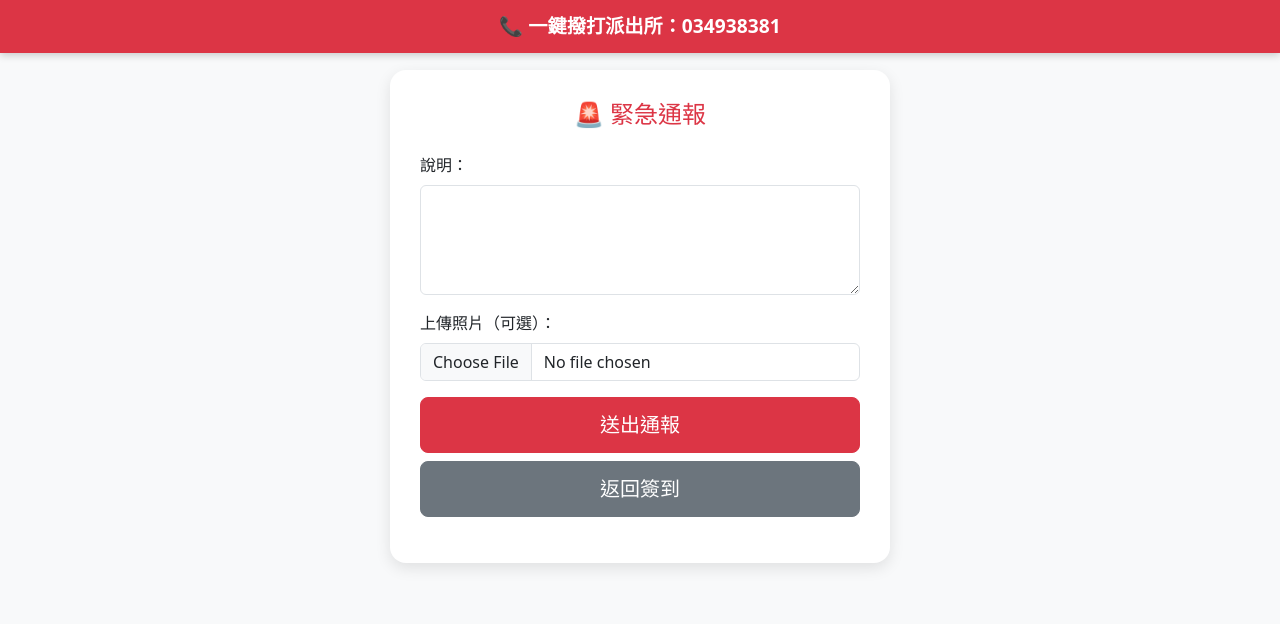
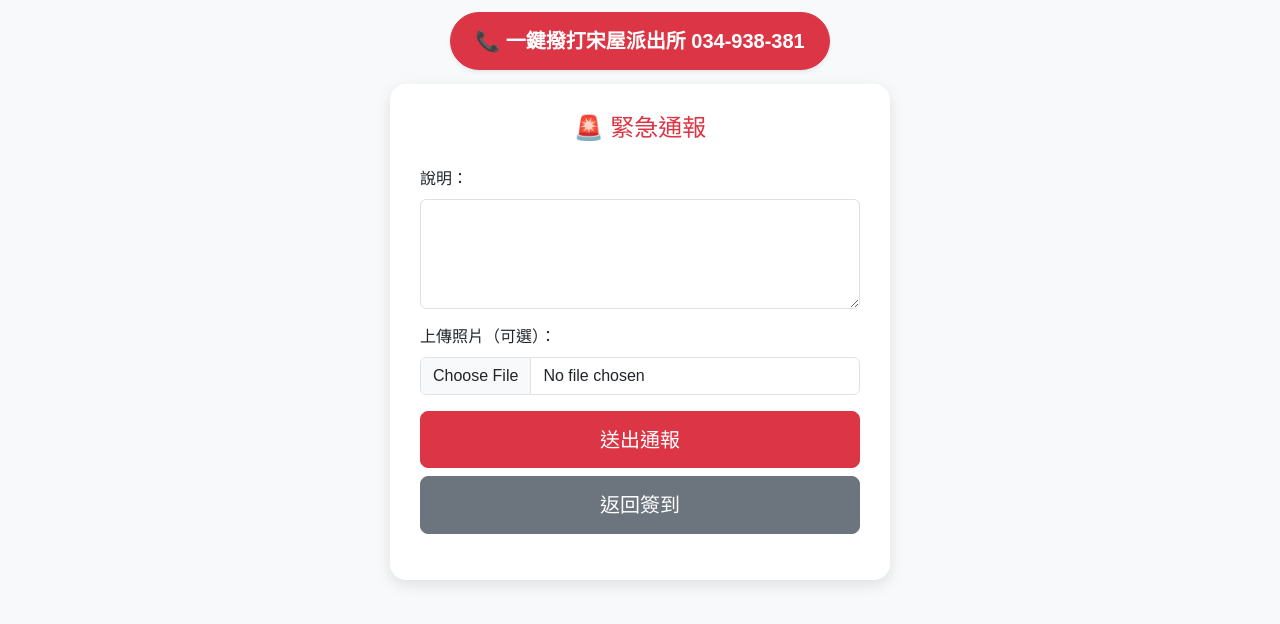
Before and after one commit to boy0811/patrol-checkin, a Flask app: page /emergency in a window 1280 px wide. Shown: the top 624 px of the page. Run offline with Flask 3, Linux system fonts and the light colour scheme; a user stored in the database is signed in; data comes from the database, SQL or seed files in the repository.

Commit message:
統一按鈕風格

```diff
--- a/templates/emergency.html
+++ b/templates/emergency.html
@@ -6,52 +6,33 @@
   <meta name="viewport" content="width=device-width, initial-scale=1">
   <link href="https://cdn.jsdelivr.net/npm/bootstrap@5.3.0/dist/css/bootstrap.min.css" rel="stylesheet">
   <style>
-    body {
-      background-color: #f8f9fa;
-      padding: 20px;
-      padding-top: 70px; /* 為 call-bar 預留空間 */
+    body{
+      background:#f8f9fa;
+      padding:20px;
+      padding-top:84px;        /* ↑ 為頂端按鈕保留空間 */
+      font-family:"Microsoft JhengHei",sans-serif;
     }
-    .report-box {
-      background: white;
-      padding: 30px;
-      border-radius: 16px;
-      box-shadow: 0 5px 15px rgba(0,0,0,0.1);
-      max-width: 500px;
-      margin: 0 auto;
+    .call-bar{
+      position:fixed; top:0; left:0; width:100%;
+      padding:12px 0;         /* 與下方陰影寬度一致 */
+      text-align:center; z-index:1050;
+      backdrop-filter:blur(4px);      /* 淡淡玻璃效果 */
     }
-    .btn-lg {
-      font-size: 1.25rem;
-      padding: 0.75rem;
+    .report-box{
+      background:#fff; padding:30px; border-radius:16px;
+      box-shadow:0 5px 15px rgba(0,0,0,.1); max-width:500px; margin:auto;
     }
-    .call-bar {
-      position: fixed;
-      top: 0;
-      left: 0;
-      width: 100%;
-      background-color: #dc3545;
-      color: white;
-      text-align: center;
-      padding: 12px;
-      font-size: 1.2rem;
-      z-index: 9999;
-      box-shadow: 0 2px 8px rgba(0, 0, 0, 0.2);
-    }
-    .call-bar a {
-      color: white;
-      text-decoration: none;
-      font-weight: bold;
-    }
-    .call-bar i {
-      margin-right: 6px;
-    }
+    .btn-lg{font-size:1.25rem; padding:.8rem 1.5rem;}
   </style>
 </head>
 <body>
 
   <!-- 🔔 一鍵撥打 -->
   <div class="call-bar">
-    <a href="tel:034938381" aria-label="撥打派出所電話">
-      📞 一鍵撥打派出所：034938381
+    <a href="tel:034938381"
+       class="btn btn-danger btn-lg fw-bold shadow-sm"
+       style="border-radius:50px">
+      📞 一鍵撥打宋屋派出所 034-938-381
     </a>
   </div>
 
```
